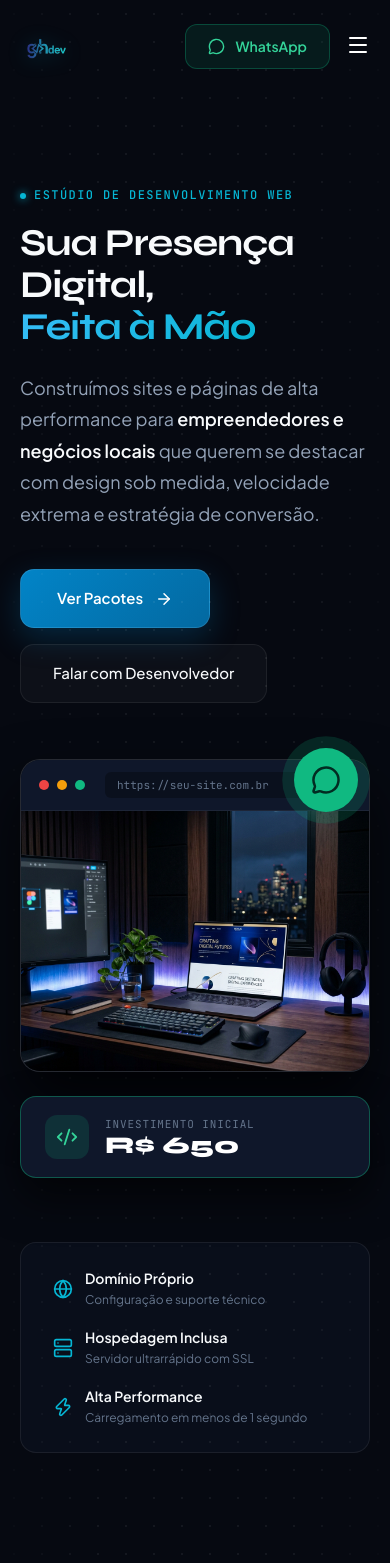
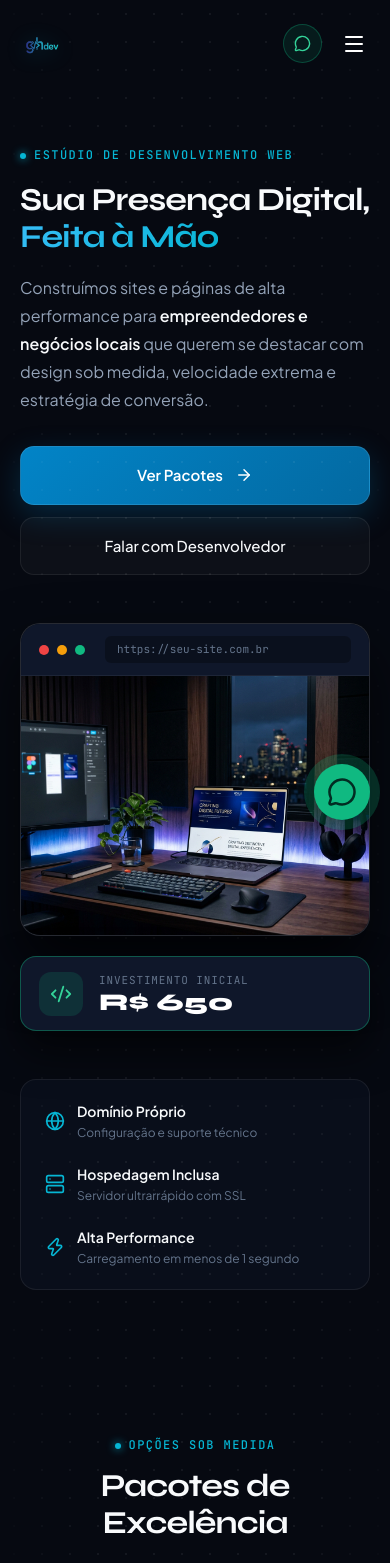
Before and after one commit to leonardohirt/gh-dev, a React (Vite) app: page / in a window 390 px wide. Shown: the top 1563 px of the page. Built offline with nearby package versions, Linux system fonts and the light colour scheme.

Commit message:
fix_mobile_responsiveness

```diff
--- a/src/index.css
+++ b/src/index.css
@@ -24,6 +24,11 @@
   --font-mono: 'JetBrains Mono', monospace;
 }
 
+html, body {
+  overflow-x: hidden;
+  width: 100%;
+}
+
 * {
   margin: 0;
   padding: 0;
@@ -36,12 +41,11 @@ body {
   color: var(--text-primary);
   font-family: var(--font-body);
   line-height: 1.65;
-  overflow-x: hidden;
   position: relative;
   -webkit-font-smoothing: antialiased;
 }
 
-/* Background Subtle Technical Grid Pattern */
+/* Background Technical Grid */
 .tech-grid-bg {
   position: absolute;
   top: 0;
@@ -62,9 +66,11 @@ body {
   min-height: 100vh;
   display: flex;
   flex-direction: column;
+  overflow-x: hidden;
+  width: 100%;
 }
 
-/* Layout & Spacing System */
+/* Layout & Spacing */
 .container {
   width: 100%;
   max-width: 1240px;
@@ -72,20 +78,8 @@ body {
   padding: 0 32px;
 }
 
-@media (max-width: 768px) {
-  .container {
-    padding: 0 20px;
-  }
-}
-
 .section-padding {
   padding: 120px 0;
-}
-
-@media (max-width: 768px) {
-  .section-padding {
-    padding: 72px 0;
-  }
 }
 
 /* Typography Hierarchy */
@@ -94,6 +88,7 @@ h1, h2, h3, h4 {
   color: var(--text-primary);
   letter-spacing: -0.03em;
   font-weight: 700;
+  word-break: break-word;
 }
 
 .mono-tag {
@@ -124,7 +119,7 @@ h1, h2, h3, h4 {
   -webkit-text-fill-color: transparent;
 }
 
-/* Bespoke Card Style */
+/* Cards */
 .bespoke-card {
   background: var(--bg-surface-card);
   backdrop-filter: blur(20px);
@@ -153,11 +148,11 @@ h1, h2, h3, h4 {
 }
 
 .navbar.scrolled {
-  background: rgba(6, 9, 17, 0.88);
+  background: rgba(6, 9, 17, 0.92);
   backdrop-filter: blur(20px);
   -webkit-backdrop-filter: blur(20px);
   border-bottom: 1px solid var(--border-subtle);
-  padding: 16px 0;
+  padding: 14px 0;
   box-shadow: 0 10px 40px rgba(0, 0, 0, 0.6);
 }
 
@@ -245,30 +240,10 @@ h1, h2, h3, h4 {
   border: none;
   color: #fff;
   cursor: pointer;
+  padding: 4px;
 }
 
-@media (max-width: 868px) {
-  .nav-links {
-    display: none;
-  }
-  .nav-links.active {
-    display: flex;
-    flex-direction: column;
-    position: absolute;
-    top: 100%;
-    left: 0;
-    width: 100%;
-    background: #0b101d;
-    padding: 28px;
-    border-bottom: 1px solid var(--border-subtle);
-    gap: 24px;
-  }
-  .mobile-menu-btn {
-    display: block;
-  }
-}
-
-/* Hero Section — Asymmetric Studio Layout */
+/* Hero Section */
 .hero-section {
   padding-top: 180px;
   padding-bottom: 100px;
@@ -281,24 +256,11 @@ h1, h2, h3, h4 {
   align-items: center;
 }
 
-@media (max-width: 992px) {
-  .hero-grid {
-    grid-template-columns: 1fr;
-    gap: 56px;
-  }
-}
-
 .hero-title {
   font-size: 58px;
   line-height: 1.1;
   margin-top: 16px;
   margin-bottom: 24px;
-}
-
-@media (max-width: 768px) {
-  .hero-title {
-    font-size: 38px;
-  }
 }
 
 .hero-lead-text {
@@ -325,6 +287,7 @@ h1, h2, h3, h4 {
 .btn-primary-action {
   display: inline-flex;
   align-items: center;
+  justify-content: center;
   gap: 12px;
   background: linear-gradient(135deg, #0284c7 0%, #0369a1 100%);
   color: #fff;
@@ -348,6 +311,7 @@ h1, h2, h3, h4 {
 .btn-secondary-action {
   display: inline-flex;
   align-items: center;
+  justify-content: center;
   gap: 10px;
   background: rgba(255, 255, 255, 0.03);
   color: var(--text-primary);
@@ -366,7 +330,7 @@ h1, h2, h3, h4 {
   transform: translateY(-2px);
 }
 
-/* Mockup Frame & Floating Elements */
+/* Mockup Frame */
 .hero-visual-container {
   position: relative;
 }
@@ -406,6 +370,9 @@ h1, h2, h3, h4 {
   padding: 4px 12px;
   border-radius: 6px;
   flex-grow: 1;
+  overflow: hidden;
+  text-overflow: ellipsis;
+  white-space: nowrap;
 }
 
 .mockup-body {
@@ -439,15 +406,6 @@ h1, h2, h3, h4 {
   z-index: 10;
 }
 
-@media (max-width: 576px) {
-  .asymmetric-badge {
-    position: relative;
-    bottom: 0;
-    left: 0;
-    margin-top: 24px;
-  }
-}
-
 .badge-icon-box {
   width: 44px;
   height: 44px;
@@ -457,6 +415,7 @@ h1, h2, h3, h4 {
   display: flex;
   align-items: center;
   justify-content: center;
+  flex-shrink: 0;
 }
 
 .badge-text-title {
@@ -487,13 +446,6 @@ h1, h2, h3, h4 {
   gap: 24px;
 }
 
-@media (max-width: 768px) {
-  .trust-strip {
-    grid-template-columns: 1fr;
-    gap: 16px;
-  }
-}
-
 .trust-cell {
   display: flex;
   align-items: center;
@@ -516,7 +468,7 @@ h1, h2, h3, h4 {
   color: var(--text-muted);
 }
 
-/* Section Header Component */
+/* Section Header */
 .section-header-editorial {
   margin-bottom: 64px;
 }
@@ -535,32 +487,18 @@ h1, h2, h3, h4 {
   line-height: 1.15;
 }
 
-@media (max-width: 768px) {
-  .editorial-h2 {
-    font-size: 32px;
-  }
-}
-
 .editorial-p {
   font-size: 16px;
   color: var(--text-secondary);
   line-height: 1.7;
 }
 
-/* Pricing Grid — Elevated Cards */
+/* Pricing Grid */
 .pricing-grid-editorial {
   display: grid;
   grid-template-columns: repeat(3, 1fr);
   gap: 32px;
   align-items: stretch;
-}
-
-@media (max-width: 992px) {
-  .pricing-grid-editorial {
-    grid-template-columns: 1fr;
-    max-width: 480px;
-    margin: 0 auto;
-  }
 }
 
 .card-pricing {
@@ -615,6 +553,7 @@ h1, h2, h3, h4 {
   display: flex;
   align-items: baseline;
   gap: 8px;
+  flex-wrap: wrap;
 }
 
 .card-plan-price {
@@ -663,7 +602,7 @@ h1, h2, h3, h4 {
   color: #10b981;
 }
 
-/* Process Section (Como Trabalhamos) — Vertical Interactive Timeline */
+/* Process Section */
 .process-section {
   background: var(--bg-surface-1);
   border-top: 1px solid var(--border-subtle);
@@ -675,12 +614,6 @@ h1, h2, h3, h4 {
   grid-template-columns: 0.85fr 1.15fr;
   gap: 64px;
   align-items: start;
-}
-
-@media (max-width: 992px) {
-  .process-layout-grid {
-    grid-template-columns: 1fr;
-  }
 }
 
 .sticky-process-sidebar {
@@ -728,7 +661,6 @@ h1, h2, h3, h4 {
   display: flex;
   flex-direction: column;
   gap: 24px;
-  position: relative;
 }
 
 .timeline-step-card {
@@ -765,7 +697,7 @@ h1, h2, h3, h4 {
   line-height: 1.65;
 }
 
-/* CTA Banner — High Contrast Dark Card */
+/* CTA Banner */
 .cta-banner-editorial {
   padding: 72px 48px;
   background: linear-gradient(135deg, #0f172a 0%, #0369a1 100%);
@@ -778,14 +710,6 @@ h1, h2, h3, h4 {
   grid-template-columns: 1.2fr 0.8fr;
   gap: 40px;
   align-items: center;
-}
-
-@media (max-width: 868px) {
-  .cta-banner-editorial {
-    grid-template-columns: 1fr;
-    padding: 48px 28px;
-    text-align: center;
-  }
 }
 
 .cta-banner-h2 {
@@ -809,15 +733,10 @@ h1, h2, h3, h4 {
   gap: 12px;
 }
 
-@media (max-width: 868px) {
-  .cta-banner-action-box {
-    align-items: center;
-  }
-}
-
 .btn-cta-green {
   display: inline-flex;
   align-items: center;
+  justify-content: center;
   gap: 12px;
   background: #10b981;
   color: #022c22;
@@ -884,7 +803,7 @@ h1, h2, h3, h4 {
   color: #fff;
 }
 
-/* Fixed WhatsApp Float */
+/* Floating WhatsApp Button */
 .whatsapp-floating-btn {
   position: fixed;
   bottom: 32px;
@@ -914,3 +833,210 @@ h1, h2, h3, h4 {
   70% { box-shadow: 0 0 0 18px rgba(16, 185, 129, 0); }
   100% { box-shadow: 0 0 0 0 rgba(16, 185, 129, 0); }
 }
+
+/* ==========================================================================
+   MOBILE & TABLET RESPONSIVENESS (PERFECT BREAKPOINTS)
+   ========================================================================== */
+
+@media (max-width: 992px) {
+  .section-padding {
+    padding: 80px 0;
+  }
+
+  .hero-grid {
+    grid-template-columns: 1fr;
+    gap: 48px;
+  }
+
+  .pricing-grid-editorial {
+    grid-template-columns: 1fr;
+    max-width: 500px;
+    margin: 0 auto;
+  }
+
+  .process-layout-grid {
+    grid-template-columns: 1fr;
+    gap: 40px;
+  }
+
+  .sticky-process-sidebar {
+    position: static;
+  }
+
+  .cta-banner-editorial {
+    grid-template-columns: 1fr;
+    padding: 48px 32px;
+    text-align: center;
+  }
+
+  .cta-banner-action-box {
+    align-items: center;
+    width: 100%;
+  }
+
+  .btn-cta-green {
+    width: 100%;
+  }
+}
+
+@media (max-width: 868px) {
+  .nav-links {
+    display: none;
+  }
+
+  .nav-links.active {
+    display: flex;
+    flex-direction: column;
+    position: absolute;
+    top: 100%;
+    left: 0;
+    width: 100%;
+    background: #0b101d;
+    padding: 28px;
+    border-bottom: 1px solid var(--border-subtle);
+    gap: 24px;
+    box-shadow: 0 20px 40px rgba(0, 0, 0, 0.8);
+  }
+
+  .mobile-menu-btn {
+    display: flex;
+    align-items: center;
+    justify-content: center;
+  }
+
+  .btn-nav-whatsapp span {
+    display: none;
+  }
+
+  .btn-nav-whatsapp {
+    padding: 10px;
+    border-radius: 50%;
+  }
+}
+
+@media (max-width: 768px) {
+  .container {
+    padding: 0 20px;
+  }
+
+  .hero-section {
+    padding-top: 140px;
+    padding-bottom: 60px;
+  }
+
+  .hero-title {
+    font-size: 40px;
+    line-height: 1.15;
+    margin-bottom: 18px;
+  }
+
+  .hero-lead-text {
+    font-size: 16px;
+    margin-bottom: 32px;
+  }
+
+  .hero-cta-group {
+    flex-direction: column;
+    width: 100%;
+    gap: 12px;
+  }
+
+  .btn-primary-action, .btn-secondary-action {
+    width: 100%;
+  }
+
+  .editorial-h2 {
+    font-size: 32px;
+  }
+
+  .editorial-p {
+    font-size: 15px;
+  }
+
+  .trust-strip {
+    grid-template-columns: 1fr;
+    gap: 20px;
+    padding: 20px 24px;
+    margin-top: 48px;
+  }
+
+  .timeline-step-card {
+    padding: 24px 20px;
+    gap: 16px;
+  }
+
+  .step-num-badge {
+    width: 44px;
+    height: 44px;
+    font-size: 17px;
+    border-radius: 10px;
+  }
+
+  .step-body h4 {
+    font-size: 18px;
+  }
+
+  .step-body p {
+    font-size: 14px;
+  }
+
+  .footer-flex {
+    flex-direction: column;
+    align-items: flex-start;
+    gap: 20px;
+  }
+
+  .whatsapp-floating-btn {
+    bottom: 24px;
+    right: 20px;
+    width: 56px;
+    height: 56px;
+  }
+}
+
+@media (max-width: 480px) {
+  .hero-title {
+    font-size: 32px;
+  }
+
+  .brand-logo-img {
+    height: 32px;
+  }
+
+  .asymmetric-badge {
+    position: relative;
+    bottom: 0;
+    left: 0;
+    margin-top: 20px;
+    width: 100%;
+    padding: 14px 18px;
+  }
+
+  .card-pricing {
+    padding: 32px 20px;
+  }
+
+  .card-plan-price {
+    font-size: 38px;
+  }
+
+  .featured-ribbon {
+    right: 16px;
+    top: -12px;
+    font-size: 10px;
+    padding: 3px 10px;
+  }
+
+  .cta-banner-editorial {
+    padding: 36px 20px;
+    border-radius: 20px;
+  }
+
+  .cta-banner-h2 {
+    font-size: 28px;
+  }
+
+  .cta-banner-p {
+    font-size: 15px;
+  }
+}
```
Also changed, not shown: 1 other file (tests, documents, lock files or other folders).
